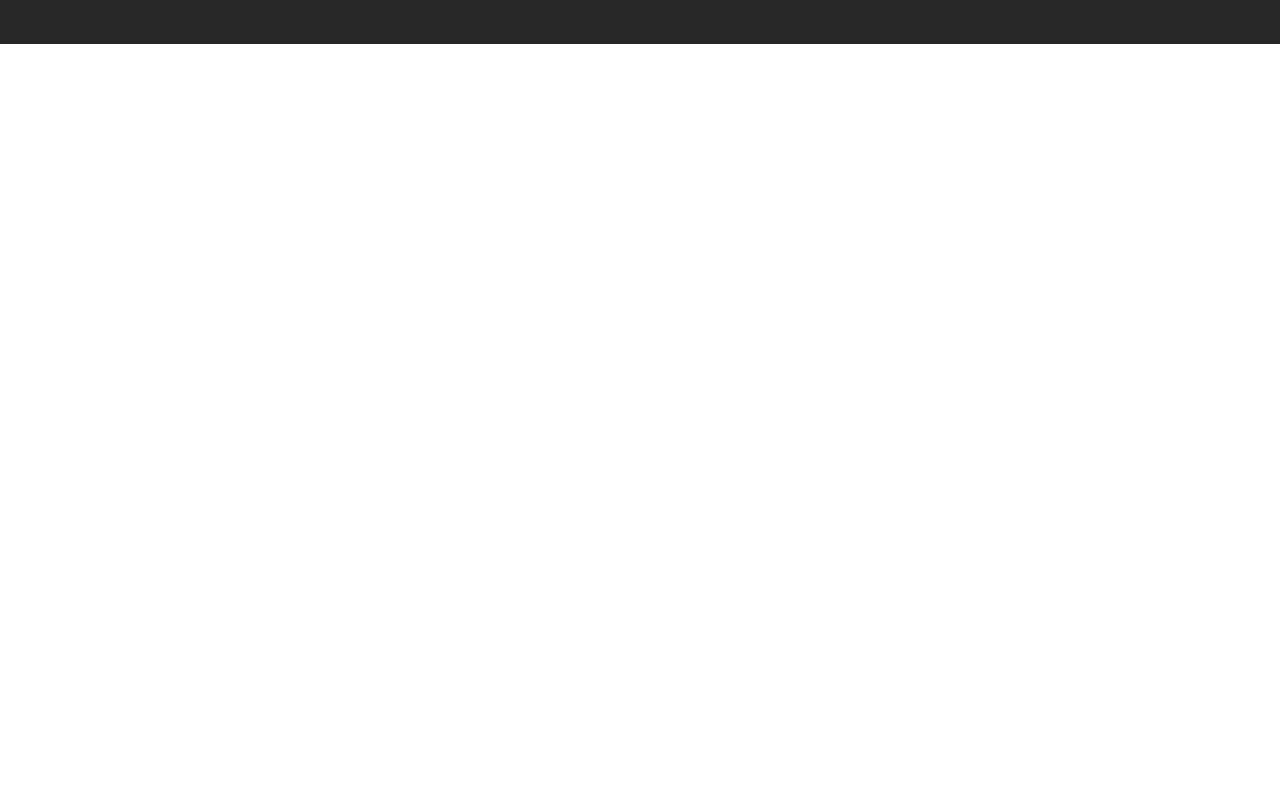
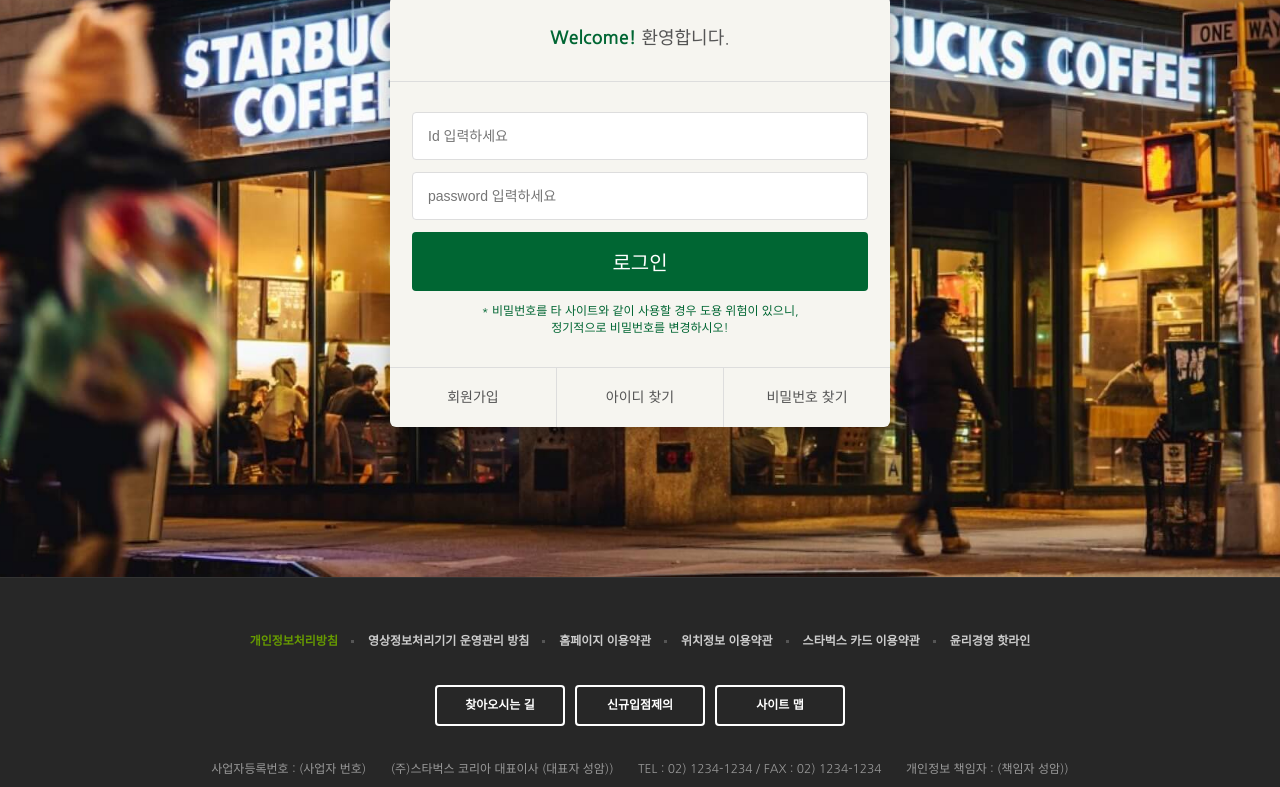
Before and after one commit to qdcv0272/CoffeePage, a plain HTML site: page signin/index.html in a window 1280 px wide. Shown: the part 290-1077 px from the top of the page. Before the commit the page ends 800 px from the top, so only its background shows below. Drawn offline with nearby package versions, Linux system fonts and the light colour scheme.

Commit message:
로그인 페이지

```diff
--- /dev/null
+++ b/css/signin.css
@@ -0,0 +1,78 @@
+.signin {
+  margin-top: 120px;
+  padding: 100px 0 150px;
+  background-image: url("../images/signin_bg.jpg");
+  background-repeat: no-repeat;
+  background-position: center;
+  background-attachment: fixed;
+  background-size: cover;
+}
+.signin h1 {
+  color: #fff;
+  font-size: 30px;
+  font-weight: 700;
+  text-align: center;
+  margin-bottom: 24px;
+}
+.signin__card {
+  width: 500px;
+  margin: 0 auto;
+  border-radius: 6px;
+  background-color: #F6F5F0;
+  box-shadow: 2px 2px 20px rgba(0,0,0,.3);
+  color: #555;
+}
+.signin__card h2 {
+  padding: 30px;
+  font-size: 18px;
+  text-align: center;
+  border-bottom: 1px solid #ddd;
+}
+.signin__card h2 strong {
+  font-weight: 700;
+  color: #006633;
+}
+.signin__card form {
+  padding: 30px 22px;
+}
+.signin__card form input {
+  width: 100%;
+  margin-bottom: 12px;
+  padding: 15px;
+  border: 1px solid #ddd;
+  border-radius: 4px;
+  outline: none;
+  box-sizing: border-box;
+  font-size: 14px;
+}
+.signin__card form [type="submit"] {
+  background-color: #006633;
+  border: none;
+  color: #fff;
+  font-size: 20px;
+  cursor: pointer;
+}
+.signin__card form p {
+  font-size: 12px;
+  color: #006633;
+  text-align: center;
+}
+.signin__card .actions {
+  display: flex;
+  border-top: 1px solid #ddd;
+}
+.signin__card .actions a {
+  flex-grow: 1;
+  flex-basis: 0;
+  text-align: center;
+  padding: 20px;
+  color: #555;
+  font-size: 14px;
+  border-right: 1px solid #ddd;
+}
+.signin__card .actions a:hover {
+  text-decoration: underline;
+}
+.signin__card .actions a:last-child {
+  border-right: none;
+}
--- a/signin/index.html
+++ b/signin/index.html
@@ -36,6 +36,7 @@
   <!--Google Material Icons-->
   <link rel="stylesheet" href="https://fonts.googleapis.com/icon?family=Material+Icons" />
   <link rel="stylesheet" href="../css/common.css" />
+  <link rel="stylesheet" href="../css/signin.css" />
 
   <script defer src="../js/common.js"></script>
 </head>
@@ -377,7 +378,26 @@
 
   <!-- login -->
   <section class="signin">
-
+    <h1>로그인</h1>
+    <div class="signin__card">
+      <h2>
+        <strong>Welcome!</strong> 환영합니다.
+      </h2>
+      <form>
+        <input type="text" placeholder="Id 입력하세요" />
+        <input type="password" placeholder="password 입력하세요" />
+        <input type="submit" value="로그인" />
+        <p>
+          * 비밀번호를 타 사이트와 같이 사용할 경우 도용 위험이 있으니, <br />
+          정기적으로 비밀번호를 변경하시오!
+        </p>
+      </form>
+      <div class="actions">
+        <a href="javascript:void(0)">회원가입</a>
+        <a href="javascript:void(0)">아이디 찾기</a>
+        <a href="javascript:void(0)">비밀번호 찾기</a>
+      </div>
+    </div>
   </section>
 
   <!--FOOTER-->
```
